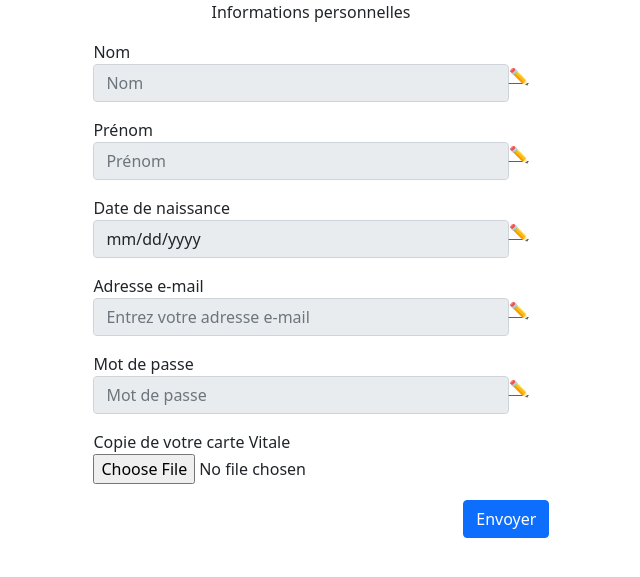
After one commit to alicegdev/QuRe, a PHP site: page /profil-user.html in a window 1280 px wide. The commit adds this page. Shown: the top 577 px of the page, without its empty margins (329-969 px from the left). Run offline with PHP 8.4, Linux system fonts and the light colour scheme.

Commit message:
page infos personnelles

```diff
--- a/inscription.css
+++ b/inscription.css
@@ -2,8 +2,8 @@
   text-align: center;
 }
 
-.inscription-form {
-  margin-left: 30rem;
+.inscription-form, .connection-form {
+  margin-left: 33%;
 }
 
 .form-group, .choice, .btn {
--- a/inscription.sass
+++ b/inscription.sass
@@ -1,8 +1,8 @@
 .title
     text-align: center
 
-.inscription-form
-    margin-left: 30rem
+.inscription-form, .connection-form
+    margin-left: 33%
 
 .form-group, .choice, .btn
     margin-top: 1rem
--- /dev/null
+++ b/profil-user.css
@@ -0,0 +1,23 @@
+.champ {
+  display: -webkit-box;
+  display: -ms-flexbox;
+  display: flex;
+}
+
+.profil-user-form {
+  margin-left: 33%;
+  margin-right: 33%;
+}
+
+.form-group, .btn {
+  margin-top: 1rem;
+}
+
+.title {
+  text-align: center;
+}
+
+.btn {
+  margin-left: 85%;
+}
+/*# sourceMappingURL=profil-user.css.map */
--- /dev/null
+++ b/profil-user.html
@@ -0,0 +1,102 @@
+<!DOCTYPE html>
+<html>
+  <head>
+    <meta charset="utf-8" />
+    <title>Infos Patient</title>
+    <link
+      rel="stylesheet"
+      href="https://cdn.jsdelivr.net/npm/bootstrap@5.1.3/dist/css/bootstrap.min.css"
+    />
+    <link
+      rel="stylesheet"
+      href="profil-user.css"
+    />
+  </head>
+  <body>
+      <section class="title">Informations personnelles</section>
+      <form>
+        <section class="profil-user-form">
+        <div class="form-group">
+        <label for="name">Nom</label>
+        <div class="champ">
+        <!--TO DO : mettre la variable correspondante de la BDD dans le placeholder-->
+          <input
+            type="text"
+            class="form-control"
+            id="input_last_name"
+            aria-describedby="Nom"
+            placeholder="Nom"
+            disabled
+          />
+
+          <a class="modify" href="#" id="modify-last-name">✏️</a>
+        </div>
+        </div>
+        <!--TO DO : mettre la variable correspondante de la BDD dans le placeholder-->
+        <div class="form-group">
+          <label for="firstName">Prénom</label>
+          <div class="champ">
+          <input
+            type="text"
+            class="form-control"
+            id="input_first_name"
+            aria-describedby="Prénom"
+            placeholder="Prénom"
+            disabled
+          />
+        <a class="modify" href="#" id="modify-first-name">✏️</a></div>
+        </div>
+        <!--TO DO : mettre la variable correspondante de la BDD dans le placeholder-->
+        <div class="form-group">
+          <label for="dateOfBirth">Date de naissance</label>
+          <div class="champ">
+          <input
+            type="date"
+            class="form-control"
+            id="input_first_name"
+            aria-describedby="Prénom"
+            placeholder="Prénom"
+            disabled
+          />
+        <a class="modify" href="#" id="modify-birthdate">✏️</a></div>
+        </div>
+        <!--TO DO : mettre la variable correspondante de la BDD dans le placeholder-->
+        <div class="form-group">
+          <label for="exampleInputEmail1">Adresse e-mail</label>
+          <div class="champ">
+          <input
+            type="email"
+            class="form-control"
+            id="input_email"
+            aria-describedby="emailHelp"
+            placeholder="Entrez votre adresse e-mail"
+            disabled
+          />
+        <a class="modify" href="#" id="modify-email">✏️</a></div>
+        </div>
+        <!--TO DO : mettre la variable correspondante de la BDD dans le placeholder-->
+        <div class="form-group">
+          <label for="inputPassword1">Mot de passe</label>
+          <div class="champ">
+          <input
+            type="password"
+            class="form-control"
+            id="input_password1"
+            placeholder="Mot de passe"
+            disabled
+          />
+        <a class="modify" id="modify-password" href="#">✏️</a></div>
+        </div>
+        <!--TO DO : récupérer le fichier stocké en BDD-->
+        <div class="form-group">
+            <label for="File Input">Copie de votre carte Vitale</label><br />
+            <input type="file" class="form-control-file" id="FormControlFile1">
+        </div>
+        <button type="submit" class="btn btn-primary">Envoyer</button>
+      </form>
+    </section>
+    <script
+    src="https://cdn.jsdelivr.net/npm/bootstrap@5.1.3/dist/js/bootstrap.min.js"></script>
+    <script src="userProfile.js"></script>
+  </body>
+</html>
--- /dev/null
+++ b/profil-user.sass
@@ -0,0 +1,15 @@
+.champ
+    display: flex
+
+.profil-user-form
+    margin-left: 33%
+    margin-right: 33%
+
+.form-group, .btn
+    margin-top: 1rem
+
+.title
+    text-align: center
+
+.btn
+    margin-left: 85%
```
Also changed, not shown: connexion.html (added, +43 -0 lines), userProfile.js (added), 2 other files.
